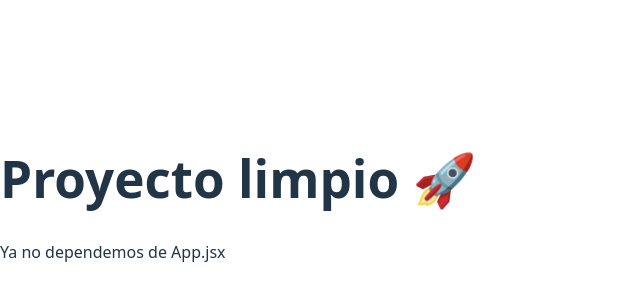
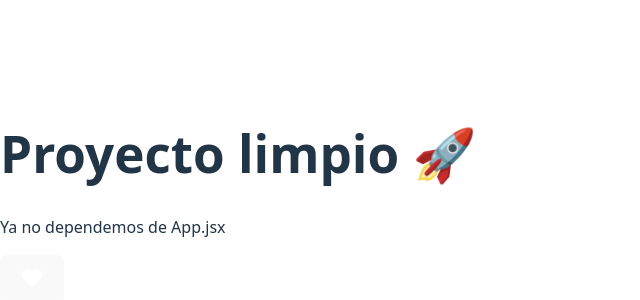
Before and after one commit to Anais-RV/bigotes-felices, a React (Vite) app: page / in a window 1280 px wide. Shown: the part 202-502 px from the top of the page, without its empty margins (0-640 px from the left). Built offline with nearby package versions, Linux system fonts and the light colour scheme.

Commit message:
Home-09 heart-favorite-buttom

```diff
--- a/src/components/FavoriteButton/FavoriteButton.jsx
+++ b/src/components/FavoriteButton/FavoriteButton.jsx
@@ -1,4 +1,5 @@
 import Heart from "../../icons/Heart";
+import HeartWhite from"../../icons/HeartWhite";
 import { useState } from "react";
 
 import React from 'react'
@@ -12,7 +13,10 @@ const FavoriteButton = () => {
         aria-pressed={isFav}
         aria-label={isFav ? "Quitar de favoritos": "Añadir a favoritos"}
         >
-        {isFav ? ()}
+     {isFav ? <Heart filled={isFav}/>:<HeartWhite filled={!isFav} />
+
+   }
+
 
 
 
--- /dev/null
+++ b/src/icons/HeartWhite.jsx
@@ -0,0 +1,18 @@
+
+export default function HeartFilled({ size = 24, color = "white" }) {
+  return (
+    <svg
+      xmlns="http://www.w3.org/2000/svg"
+      width={size}
+      height={size}
+      fill={color}
+      viewBox="0 0 24 24"
+    >
+      <path d="M12 21.35l-1.45-1.32C5.4 15.36 2 12.28 2
+        8.5 2 5.42 4.42 3 7.5 3c1.74 0 3.41 0.81
+        4.5 2.09C13.09 3.81 14.76 3 16.5 3
+        19.58 3 22 5.42 22 8.5c0 3.78-3.4
+        6.86-8.55 11.54L12 21.35z"/>
+    </svg>
+  );
+}
--- a/src/main.jsx
+++ b/src/main.jsx
@@ -2,9 +2,15 @@ import { StrictMode } from 'react'
 import { createRoot } from 'react-dom/client'
 import './index.css'
 import Home from './components/Home'
+import FavoriteButton from './components/FavoriteButton/FavoriteButton'
 
 createRoot(document.getElementById('root')).render(
   <StrictMode>
     <Home />
+
+
+
+
+    <FavoriteButton/>
   </StrictMode>,
 )
```
